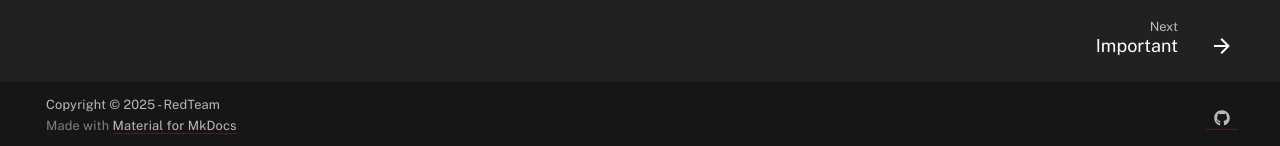
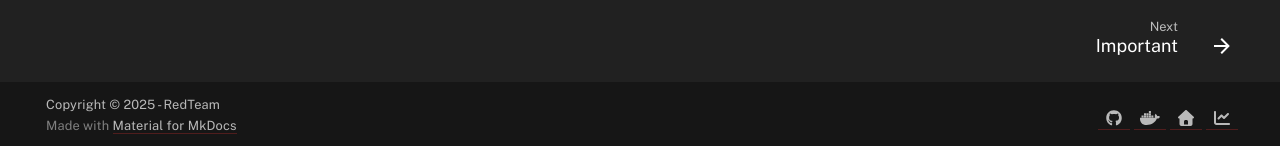
Before and after one commit to RedTeamSubnet/blog.theredteam.io, an MkDocs documentation site: the page built from docs/index.md, in a window 1280 px wide and 900 px high, scrolled down 1027 px. Shown: the part 751-897 px from the top of the window. Built offline with MkDocs 1.6.1 and Material for MkDocs 9.7.7, drawn with Linux system fonts in a browser that asks for light colours; a script that is not in the unit is left out; the version menu is left out.

Commit message:
feat: update mkdocs configuration and add custom SVG icon
- Added custom directory for theme overrides in mkdocs.yml
- Updated social links in mkdocs.yml with new Docker and dashboard links
- Added a new SVG icon for RedTeam in the overrides directory

```diff
--- a/mkdocs.yml
+++ b/mkdocs.yml
@@ -10,6 +10,7 @@ theme:
   name: material
   # name: readthedocs
   language: en
+  custom_dir: overrides
   font:
     text: Public Sans
     code: JetBrains Mono
@@ -117,14 +118,14 @@ extra:
   social:
     - icon: fontawesome/brands/github
       link: https://github.com/RedTeamSubnet
-    # - icon: fontawesome/brands/docker
-    #   link: https://hub.docker.com/u/abdibekbolot
-    # - icon: fontawesome/brands/python
-    #   link: https://pypi.org/user/abdibekbolot
+    - icon: fontawesome/brands/docker
+      link: https://hub.docker.com/u/redteamsubnet61
+    - icon: fontawesome/solid/house
+      link: https://www.theredteam.io/
     # - icon: fontawesome/brands/x-twitter
     #   link: https://x.com/abdibekbolot
-    # - icon: fontawesome/brands/linkedin
-    #   link: https://www.linkedin.com/in/abdibekbolot
+    - icon: fontawesome/solid/chart-line
+      link: https://dashboard.theredteam.io/
 copyright: Copyright &copy; 2025 - RedTeam
 nav:
   - Home: index.md
```
Also changed, not shown: docs/.icons/custom/redteam.svg (added), overrides/.icons/custom/redteam.svg (added).
